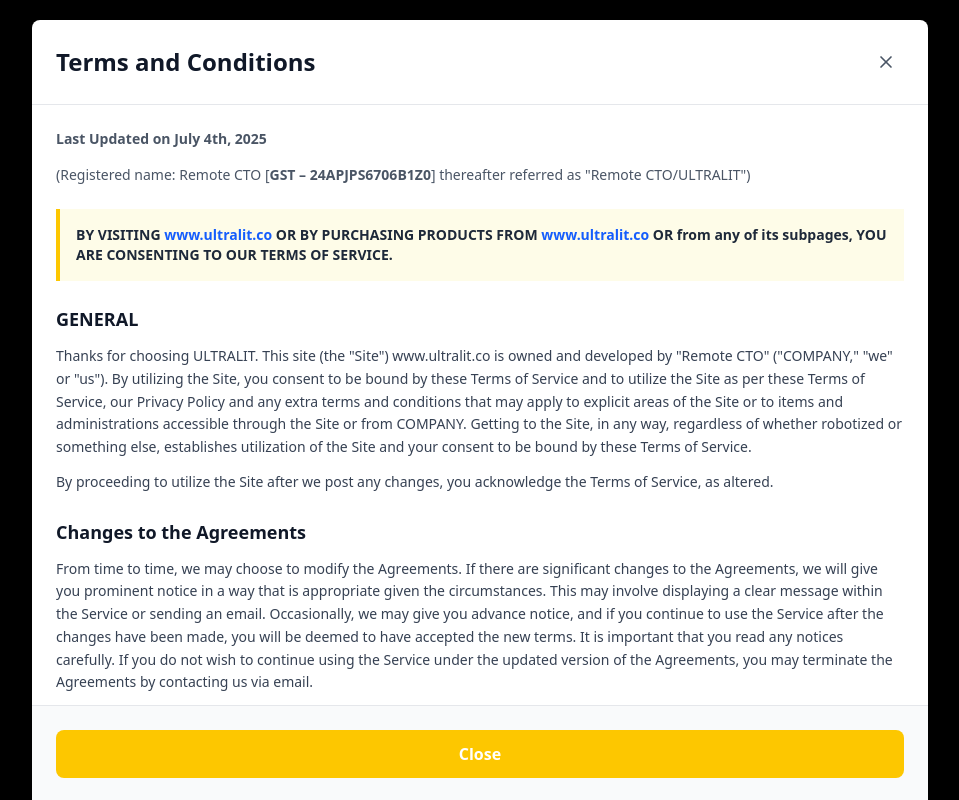
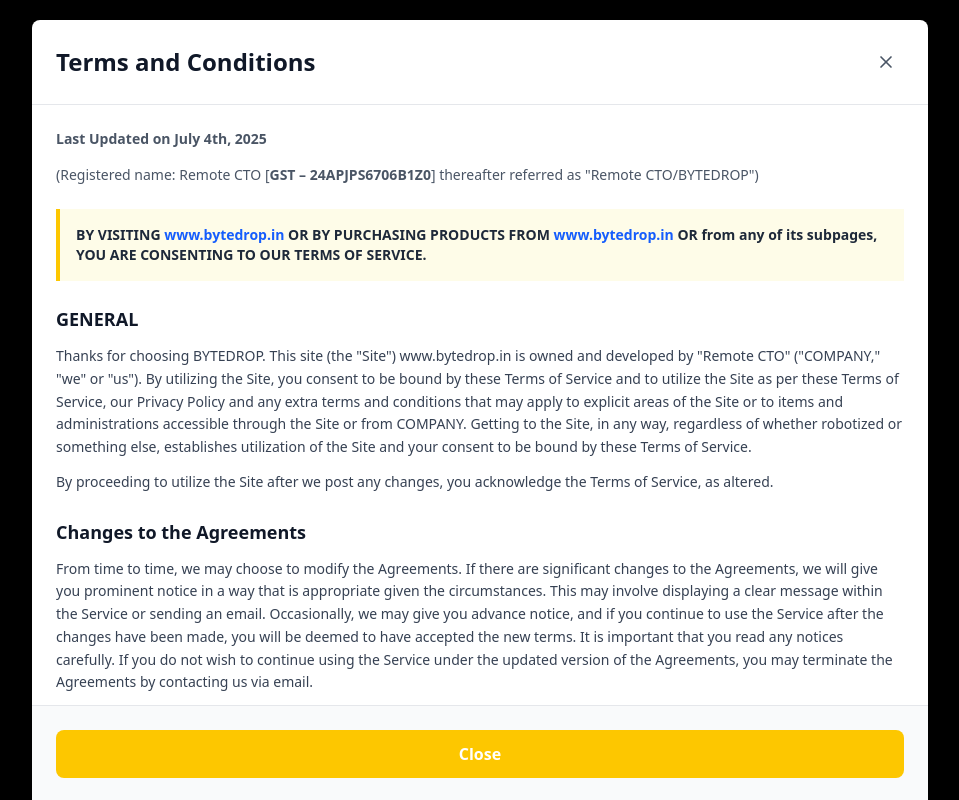
Before and after one commit to remote-cto/ultralit, a Next.js app: page / in a window 1280 px wide. Both pictures are taken after a click on the button "Terms". Shown: the part 4827-5627 px from the top of the page, without its empty margins (160-1119 px from the left). Built offline with nearby package versions, Linux system fonts and the light colour scheme.

Commit message:
Update TermsModal.tsx

```diff
--- a/app/components/TermsModal.tsx
+++ b/app/components/TermsModal.tsx
@@ -36,24 +36,24 @@
             <p className="text-sm text-gray-600 mb-6">
               (Registered name: Remote CTO [
               <strong>GST – 24APJPS6706B1Z0</strong>] thereafter referred as
-              "Remote CTO/ULTRALIT")
+              "Remote CTO/BYTEDROP")
             </p>
 
             <div className="bg-yellow-50 border-l-4 border-yellow-400 p-4 mb-6">
               <p className="text-sm font-semibold text-gray-800">
                 BY VISITING{" "}
                 <a
-                  href="https://www.ultralit.co"
+                  href="https://www.bytedrop.in"
                   className="text-blue-600 hover:underline"
                 >
-                  www.ultralit.co
+                  www.bytedrop.in
                 </a>{" "}
                 OR BY PURCHASING PRODUCTS FROM{" "}
                 <a
-                  href="https://www.ultralit.co"
+                  href="https://www.bytedrop.in"
                   className="text-blue-600 hover:underline"
                 >
-                  www.ultralit.co
+                  www.bytedrop.in
                 </a>{" "}
                 OR from any of its subpages, YOU ARE CONSENTING TO OUR TERMS OF
                 SERVICE.
@@ -65,8 +65,8 @@
                 GENERAL
               </h3>
               <p className="text-sm text-gray-700 leading-relaxed">
-                Thanks for choosing ULTRALIT. This site (the "Site")
-                www.ultralit.co is owned and developed by "Remote CTO"
+                Thanks for choosing BYTEDROP. This site (the "Site")
+                www.bytedrop.in is owned and developed by "Remote CTO"
                 ("COMPANY," "we" or "us"). By utilizing the Site, you consent to
                 be bound by these Terms of Service and to utilize the Site as
                 per these Terms of Service, our Privacy Policy and any extra
@@ -206,7 +206,7 @@
                 INDEMNITY
               </h3>
               <p className="text-sm text-gray-700 leading-relaxed mb-3">
-                You agree to defend, indemnify, and hold harmless ULTRALIT Team,
+                You agree to defend, indemnify, and hold harmless BYTEDROP Team,
                 Remote CTO, its founder, its affiliates, officers, employees and
                 agents for all losses, costs, actions, claims, damages, expenses
                 (including legal costs) or liabilities, that arise from or
@@ -233,7 +233,7 @@
                 LIMITATION OF LIABILITY
               </h3>
               <p className="text-sm text-gray-700 leading-relaxed mb-3">
-                All liability of ULTRALIT Team, Remote CTO, its founder,
+                All liability of BYTEDROP Team, Remote CTO, its founder,
                 officers, employees, and agents is expressly excluded to the
                 fullest extent permissible under law for any direct, indirect,
                 incidental, special, punitive, and consequential losses or
```
